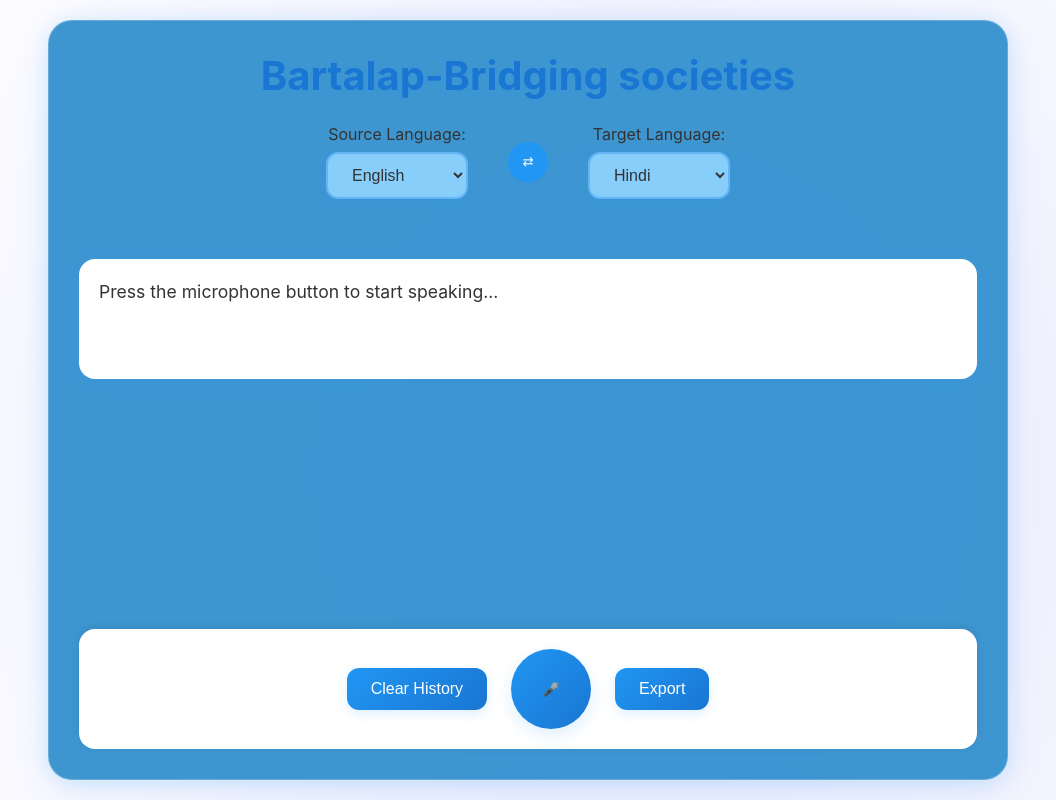
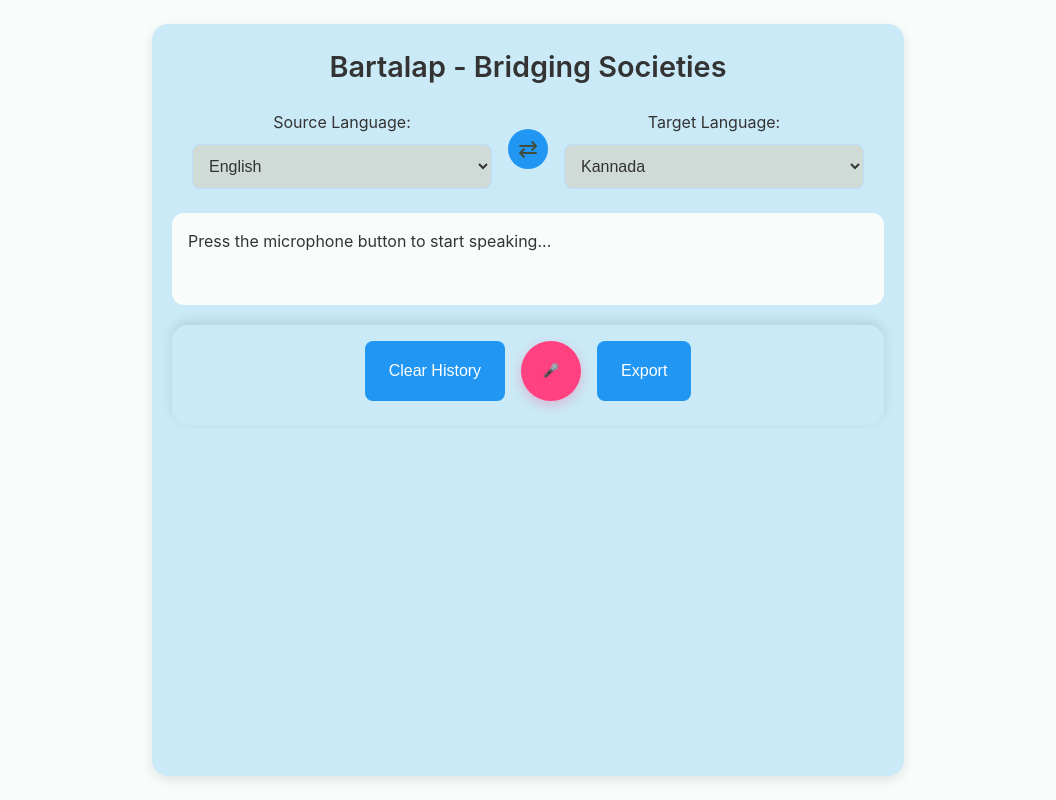
Before and after one commit to mainulislamsfdc/bartalap, a website built with webpack: page docs/index.html in a window 1280 px wide. Shown: the whole page, without its empty margins (112-1168 px from the left). Built offline with nearby package versions, Linux system fonts and the light colour scheme.

Commit message:
Fix 5Feb-1

```diff
--- a/css/styles.css
+++ b/css/styles.css
@@ -1,11 +1,12 @@
 :root {
     --primary-color: #2196F3;
-    --primary-light: #64B5F6;
     --primary-dark: #1976D2;
-    --background-glow: #e3e5fd;
+    --primary-light: #BBDEFB;
+    --accent-color: #FF4081;
     --text-color: #333333;
-    --shadow-color: rgba(33, 150, 243, 0.15);
-    --card-background:  rgba(52, 145, 207, 0.95);
+    --text-light: #666666;
+    --background-color: #f8fdfc;
+    --card-background: #caeaf7;
 }
 
 * {
@@ -16,64 +17,48 @@
 
 body {
     font-family: -apple-system, BlinkMacSystemFont, 'Segoe UI', Roboto, sans-serif;
-    min-height: 100vh;
-    background: radial-gradient(circle at center, var(--background-glow) 0%, #ffffff 100%);
-    animation: glow 8s infinite alternate;
+    background-color: var(--background-color);
     color: var(--text-color);
-}
-
-@keyframes glow {
-    0% {
-        background-size: 100% 100%;
-    }
-    100% {
-        background-size: 120% 120%;
-    }
+    line-height: 1.6;
 }
 
 .app-container {
-    max-width: 1000px;
+    max-width: 100%;
     margin: 0 auto;
-    padding: 20px;
+    padding: 16px;
     min-height: 100vh;
+    display: flex;
+    flex-direction: column;
 }
 
 .content-wrapper {
     background: var(--card-background);
-    border-radius: 24px;
-    box-shadow: 0 8px 32px var(--shadow-color),
-                0 0 20px rgba(33, 150, 243, 0.1);
-    backdrop-filter: blur(10px);
-    -webkit-backdrop-filter: blur(10px);
-    padding: 30px;
-    min-height: calc(100vh - 40px);
-    display: flex;
-    flex-direction: column;
-    border: 1px solid rgba(255, 255, 255, 0.2);
+    border-radius: 16px;
+    box-shadow: 0 4px 12px rgba(0,0,0,0.1);
+    padding: 20px;
+    flex: 1;
 }
 
 .app-header {
-    margin-bottom: 30px;
     text-align: center;
+    margin-bottom: 24px;
 }
 
 .app-header h1 {
-    color: var(--primary-dark);
-    margin-bottom: 24px;
-    font-size: 2.5em;
-    text-shadow: 0 2px 4px var(--shadow-color);
+    color: var(--text-color);
+    font-size: 1.8rem;
+    margin-bottom: 20px;
+    font-weight: 600;
 }
 
 .language-controls {
-    margin-top: 20px;
+    margin-bottom: 20px;
 }
 
 .language-selection {
     display: flex;
-    justify-content: center;
-    gap: 40px;
-    flex-wrap: wrap;
-    align-items: center;
+    flex-direction: column;
+    gap: 16px;
 }
 
 .source-language,
@@ -84,219 +69,216 @@ body {
 }
 
 .language-select {
-    padding: 12px 20px;
-    border-radius: 12px;
-    border: 2px solid var(--primary-light);
-    background: lightskyblue;
-    font-size: 1em;
+    padding: 12px;
+    border-radius: 8px;
+    border: 1px solid var(--primary-light);
+    background: rgba(209, 218, 213, 0.959);
+    font-size: 1rem;
     color: var(--text-color);
-    cursor: pointer;
-    transition: all 0.3s ease;
-    box-shadow: 0 4px 8px var(--shadow-color);
+    width: 100%;
+    max-width: 300px;
+    margin: 0 auto;
 }
 
-.language-select:hover {
+.language-select:focus {
+    outline: none;
     border-color: var(--primary-color);
-    box-shadow: 0 6px 12px var(--shadow-color);
+    box-shadow: 0 0 0 2px var(--primary-light);
+}
+
+.language-switcher {
+    display: flex;
+    justify-content: center;
+    margin: 8px 0;
 }
 
 .switch-button {
+    background: var(--primary-color);
+    color: rgb(66, 77, 58);
+    border: none;
+    border-radius: 50%;
     width: 40px;
     height: 40px;
-    border-radius: 50%;
-    border: none;
-    background: var(--primary-color);
-    color: white;
+    font-size: 1.5rem;
     cursor: pointer;
-    transition: transform 0.3s ease;
-    box-shadow: 0 4px 8px var(--shadow-color);
+    display: flex;
+    align-items: center;
+    justify-content: center;
+    transition: all 0.3s ease;
 }
 
 .switch-button:hover {
-    transform: scale(1.1);
+    background: var(--primary-dark);
+    transform: scale(1.05);
 }
 
 .translation-container {
-    flex: 1;
-    display: flex;
-    flex-direction: column;
-    gap: 20px;
-    margin: 30px 0;
+    margin: 20px 0;
 }
 
 .current-text-wrapper {
-    background: white;
-    border-radius: 16px;
-    padding: 20px;
-    box-shadow: 0 4px 16px var(--shadow-color);
-    min-height: 120px;
+    background: var(--background-color);
+    border-radius: 12px;
+    padding: 16px;
+    margin-bottom: 16px;
 }
 
 .current-text {
-    font-size: 1.1em;
-    line-height: 1.5;
-}
-
-.translation-history {
-    display: flex;
-    flex-direction: column;
-    gap: 16px;
-    overflow-y: auto;
-    max-height: 400px;
-    padding: 4px;
+    min-height: 60px;
 }
 
 .translation-item {
     background: white;
-    padding: 20px;
-    border-radius: 16px;
-    box-shadow: 0 4px 12px var(--shadow-color);
-    transition: transform 0.2s ease;
+    border-radius: 12px;
+    padding: 16px;
+    margin-bottom: 12px;
+    box-shadow: 0 2px 6px rgba(0,0,0,0.05);
 }
 
-.translation-item:hover {
-    transform: translateY(-2px);
+.translation-item .timestamp {
+    color: var(--text-light);
+    font-size: 0.85rem;
+    margin-bottom: 8px;
+}
+
+.translation-pair {
+    display: flex;
+    flex-direction: column;
+    gap: 8px;
+}
+
+.translation-text {
+    padding: 8px;
+    border-radius: 8px;
+    background: var(--background-color);
+}
+
+.original-text {
+    color: var(--text-color);
+}
+
+.translated-text {
+    color: var(--primary-dark);
 }
 
 .controls {
     position: sticky;
     bottom: 0;
-    background: white;
-    padding: 20px;
+    background: var(--card-background);
+    padding: 16px;
     border-radius: 16px;
-    box-shadow: 0 -2px 10px rgba(0, 0, 0, 0.1);
+    box-shadow: 0 -4px 12px rgba(0,0,0,0.1);
 }
 
 .control-buttons {
     display: flex;
     justify-content: center;
-    gap: 24px;
-    align-items: center;
+    gap: 16px;
+    flex-wrap: wrap;
 }
 
 .mic-button {
-    width: 80px;
-    height: 80px;
+    width: 60px;
+    height: 60px;
     border-radius: 50%;
     border: none;
-    background: linear-gradient(135deg, var(--primary-color), var(--primary-dark));
+    background: var(--accent-color);
     color: white;
     cursor: pointer;
     transition: all 0.3s ease;
-    box-shadow: 0 6px 16px var(--shadow-color);
-    display: flex;
-    align-items: center;
-    justify-content: center;
+    box-shadow: 0 4px 12px rgba(255,64,129,0.3);
 }
 
 .mic-button:hover {
-    transform: translateY(-2px);
-    box-shadow: 0 8px 20px var(--shadow-color);
+    transform: scale(1.05);
+    box-shadow: 0 6px 16px rgba(255,64,129,0.4);
 }
 
 .mic-button.recording {
-    background: linear-gradient(135deg, #f44336, #d32f2f);
     animation: pulse 1.5s infinite;
+    background: #f44336;
 }
 
 .action-button {
     padding: 12px 24px;
     border: none;
-    border-radius: 12px;
-    background: linear-gradient(135deg, var(--primary-color), var(--primary-dark));
+    border-radius: 8px;
+    background: var(--primary-color);
     color: white;
     cursor: pointer;
     transition: all 0.3s ease;
-    box-shadow: 0 4px 12px var(--shadow-color);
-    font-size: 1em;
-    font-weight: 500;
+    font-size: 1rem;
 }
 
 .action-button:hover {
-    transform: translateY(-2px);
-    box-shadow: 0 6px 16px var(--shadow-color);
+    background: var(--primary-dark);
+    transform: translateY(-1px);
 }
 
-.loading-indicator {
-    position: fixed;
-    top: 50%;
-    left: 50%;
-    transform: translate(-50%, -50%);
-    background: white;
-    padding: 20px;
-    border-radius: 16px;
-    box-shadow: 0 4px 20px var(--shadow-color);
+.recording-status {
+    display: block;
     text-align: center;
-}
-
-.loading-indicator.hidden {
-    display: none;
-}
-
-.loader {
-    width: 40px;
-    height: 40px;
-    border: 4px solid var(--primary-light);
-    border-top-color: var(--primary-dark);
-    border-radius: 50%;
-    animation: spin 1s linear infinite;
-    margin: 0 auto 10px;
-}
-
-.error-message {
-    position: fixed;
-    top: 20px;
-    right: 20px;
-    background: #ff5252;
-    color: white;
-    padding: 16px;
-    border-radius: 12px;
-    box-shadow: 0 4px 20px rgba(255, 82, 82, 0.2);
-    display: flex;
-    align-items: center;
-    gap: 12px;
-}
-
-.error-message.hidden {
-    display: none;
-}
-
-.close-button {
-    background: none;
-    border: none;
-    color: white;
-    cursor: pointer;
-    font-size: 1.2em;
+    color: var(--text-light);
+    margin-top: 8px;
+    font-size: 0.9rem;
 }
 
 @keyframes pulse {
     0% { transform: scale(1); }
-    50% { transform: scale(1.05); box-shadow: 0 8px 24px var(--shadow-color); }
+    50% { transform: scale(1.05); box-shadow: 0 6px 20px rgba(244,67,54,0.4); }
     100% { transform: scale(1); }
 }
 
-@keyframes spin {
-    to { transform: rotate(360deg); }
-}
-
-/* Responsive Design */
-@media (max-width: 768px) {
-    .content-wrapper {
-        padding: 20px;
-        border-radius: 16px;
+/* Mobile Responsiveness */
+@media (min-width: 768px) {
+    .app-container {
+        max-width: 800px;
+        padding: 24px;
     }
 
     .language-selection {
-        flex-direction: column;
-        gap: 20px;
+        flex-direction: row;
+        align-items: center;
+        justify-content: center;
     }
 
-    .mic-button {
-        width: 64px;
-        height: 64px;
+    .source-language,
+    .target-language {
+        flex: 1;
+        max-width: 300px;
     }
 
-    .action-button {
-        padding: 10px 20px;
+    .translation-pair {
+        flex-direction: row;
+        gap: 16px;
     }
 }
+
+/* Loading and Error States */
+.loading-indicator,
+.error-message {
+    position: fixed;
+    bottom: 20px;
+    left: 50%;
+    transform: translateX(-50%);
+    padding: 12px 24px;
+    border-radius: 8px;
+    background: var(--card-background);
+    box-shadow: 0 4px 12px rgba(0,0,0,0.15);
+    display: flex;
+    align-items: center;
+    gap: 12px;
+    z-index: 1000;
+}
+
+.loading-indicator {
+    color: var(--primary-color);
+}
+
+.error-message {
+    color: #f44336;
+}
+
+.hidden {
+    display: none;
+}
--- a/docs/css/styles.css
+++ b/docs/css/styles.css
@@ -1,11 +1,12 @@
 :root {
     --primary-color: #2196F3;
-    --primary-light: #64B5F6;
     --primary-dark: #1976D2;
-    --background-glow: #e3e5fd;
+    --primary-light: #BBDEFB;
+    --accent-color: #FF4081;
     --text-color: #333333;
-    --shadow-color: rgba(33, 150, 243, 0.15);
-    --card-background:  rgba(52, 145, 207, 0.95);
+    --text-light: #666666;
+    --background-color: #f8fdfc;
+    --card-background: #caeaf7;
 }
 
 * {
@@ -16,64 +17,48 @@
 
 body {
     font-family: -apple-system, BlinkMacSystemFont, 'Segoe UI', Roboto, sans-serif;
-    min-height: 100vh;
-    background: radial-gradient(circle at center, var(--background-glow) 0%, #ffffff 100%);
-    animation: glow 8s infinite alternate;
+    background-color: var(--background-color);
     color: var(--text-color);
-}
-
-@keyframes glow {
-    0% {
-        background-size: 100% 100%;
-    }
-    100% {
-        background-size: 120% 120%;
-    }
+    line-height: 1.6;
 }
 
 .app-container {
-    max-width: 1000px;
+    max-width: 100%;
     margin: 0 auto;
-    padding: 20px;
+    padding: 16px;
     min-height: 100vh;
+    display: flex;
+    flex-direction: column;
 }
 
 .content-wrapper {
     background: var(--card-background);
-    border-radius: 24px;
-    box-shadow: 0 8px 32px var(--shadow-color),
-                0 0 20px rgba(33, 150, 243, 0.1);
-    backdrop-filter: blur(10px);
-    -webkit-backdrop-filter: blur(10px);
-    padding: 30px;
-    min-height: calc(100vh - 40px);
-    display: flex;
-    flex-direction: column;
-    border: 1px solid rgba(255, 255, 255, 0.2);
+    border-radius: 16px;
+    box-shadow: 0 4px 12px rgba(0,0,0,0.1);
+    padding: 20px;
+    flex: 1;
 }
 
 .app-header {
-    margin-bottom: 30px;
     text-align: center;
+    margin-bottom: 24px;
 }
 
 .app-header h1 {
-    color: var(--primary-dark);
-    margin-bottom: 24px;
-    font-size: 2.5em;
-    text-shadow: 0 2px 4px var(--shadow-color);
+    color: var(--text-color);
+    font-size: 1.8rem;
+    margin-bottom: 20px;
+    font-weight: 600;
 }
 
 .language-controls {
-    margin-top: 20px;
+    margin-bottom: 20px;
 }
 
 .language-selection {
     display: flex;
-    justify-content: center;
-    gap: 40px;
-    flex-wrap: wrap;
-    align-items: center;
+    flex-direction: column;
+    gap: 16px;
 }
 
 .source-language,
@@ -84,219 +69,216 @@ body {
 }
 
 .language-select {
-    padding: 12px 20px;
-    border-radius: 12px;
-    border: 2px solid var(--primary-light);
-    background: lightskyblue;
-    font-size: 1em;
+    padding: 12px;
+    border-radius: 8px;
+    border: 1px solid var(--primary-light);
+    background: rgba(209, 218, 213, 0.959);
+    font-size: 1rem;
     color: var(--text-color);
-    cursor: pointer;
-    transition: all 0.3s ease;
-    box-shadow: 0 4px 8px var(--shadow-color);
+    width: 100%;
+    max-width: 300px;
+    margin: 0 auto;
 }
 
-.language-select:hover {
+.language-select:focus {
+    outline: none;
     border-color: var(--primary-color);
-    box-shadow: 0 6px 12px var(--shadow-color);
+    box-shadow: 0 0 0 2px var(--primary-light);
+}
+
+.language-switcher {
+    display: flex;
+    justify-content: center;
+    margin: 8px 0;
 }
 
 .switch-button {
+    background: var(--primary-color);
+    color: rgb(66, 77, 58);
+    border: none;
+    border-radius: 50%;
     width: 40px;
     height: 40px;
-    border-radius: 50%;
-    border: none;
-    background: var(--primary-color);
-    color: white;
+    font-size: 1.5rem;
     cursor: pointer;
-    transition: transform 0.3s ease;
-    box-shadow: 0 4px 8px var(--shadow-color);
+    display: flex;
+    align-items: center;
+    justify-content: center;
+    transition: all 0.3s ease;
 }
 
 .switch-button:hover {
-    transform: scale(1.1);
+    background: var(--primary-dark);
+    transform: scale(1.05);
 }
 
 .translation-container {
-    flex: 1;
-    display: flex;
-    flex-direction: column;
-    gap: 20px;
-    margin: 30px 0;
+    margin: 20px 0;
 }
 
 .current-text-wrapper {
-    background: white;
-    border-radius: 16px;
-    padding: 20px;
-    box-shadow: 0 4px 16px var(--shadow-color);
-    min-height: 120px;
+    background: var(--background-color);
+    border-radius: 12px;
+    padding: 16px;
+    margin-bottom: 16px;
 }
 
 .current-text {
-    font-size: 1.1em;
-    line-height: 1.5;
-}
-
-.translation-history {
-    display: flex;
-    flex-direction: column;
-    gap: 16px;
-    overflow-y: auto;
-    max-height: 400px;
-    padding: 4px;
+    min-height: 60px;
 }
 
 .translation-item {
     background: white;
-    padding: 20px;
-    border-radius: 16px;
-    box-shadow: 0 4px 12px var(--shadow-color);
-    transition: transform 0.2s ease;
+    border-radius: 12px;
+    padding: 16px;
+    margin-bottom: 12px;
+    box-shadow: 0 2px 6px rgba(0,0,0,0.05);
 }
 
-.translation-item:hover {
-    transform: translateY(-2px);
+.translation-item .timestamp {
+    color: var(--text-light);
+    font-size: 0.85rem;
+    margin-bottom: 8px;
+}
+
+.translation-pair {
+    display: flex;
+    flex-direction: column;
+    gap: 8px;
+}
+
+.translation-text {
+    padding: 8px;
+    border-radius: 8px;
+    background: var(--background-color);
+}
+
+.original-text {
+    color: var(--text-color);
+}
+
+.translated-text {
+    color: var(--primary-dark);
 }
 
 .controls {
     position: sticky;
     bottom: 0;
-    background: white;
-    padding: 20px;
+    background: var(--card-background);
+    padding: 16px;
     border-radius: 16px;
-    box-shadow: 0 -2px 10px rgba(0, 0, 0, 0.1);
+    box-shadow: 0 -4px 12px rgba(0,0,0,0.1);
 }
 
 .control-buttons {
     display: flex;
     justify-content: center;
-    gap: 24px;
-    align-items: center;
+    gap: 16px;
+    flex-wrap: wrap;
 }
 
 .mic-button {
-    width: 80px;
-    height: 80px;
+    width: 60px;
+    height: 60px;
     border-radius: 50%;
     border: none;
-    background: linear-gradient(135deg, var(--primary-color), var(--primary-dark));
+    background: var(--accent-color);
     color: white;
     cursor: pointer;
     transition: all 0.3s ease;
-    box-shadow: 0 6px 16px var(--shadow-color);
-    display: flex;
-    align-items: center;
-    justify-content: center;
+    box-shadow: 0 4px 12px rgba(255,64,129,0.3);
 }
 
 .mic-button:hover {
-    transform: translateY(-2px);
-    box-shadow: 0 8px 20px var(--shadow-color);
+    transform: scale(1.05);
+    box-shadow: 0 6px 16px rgba(255,64,129,0.4);
 }
 
 .mic-button.recording {
-    background: linear-gradient(135deg, #f44336, #d32f2f);
     animation: pulse 1.5s infinite;
+    background: #f44336;
 }
 
 .action-button {
     padding: 12px 24px;
     border: none;
-    border-radius: 12px;
-    background: linear-gradient(135deg, var(--primary-color), var(--primary-dark));
+    border-radius: 8px;
+    background: var(--primary-color);
     color: white;
     cursor: pointer;
     transition: all 0.3s ease;
-    box-shadow: 0 4px 12px var(--shadow-color);
-    font-size: 1em;
-    font-weight: 500;
+    font-size: 1rem;
 }
 
 .action-button:hover {
-    transform: translateY(-2px);
-    box-shadow: 0 6px 16px var(--shadow-color);
+    background: var(--primary-dark);
+    transform: translateY(-1px);
 }
 
-.loading-indicator {
-    position: fixed;
-    top: 50%;
-    left: 50%;
-    transform: translate(-50%, -50%);
-    background: white;
-    padding: 20px;
-    border-radius: 16px;
-    box-shadow: 0 4px 20px var(--shadow-color);
+.recording-status {
+    display: block;
     text-align: center;
-}
-
-.loading-indicator.hidden {
-    display: none;
-}
-
-.loader {
-    width: 40px;
-    height: 40px;
-    border: 4px solid var(--primary-light);
-    border-top-color: var(--primary-dark);
-    border-radius: 50%;
-    animation: spin 1s linear infinite;
-    margin: 0 auto 10px;
-}
-
-.error-message {
-    position: fixed;
-    top: 20px;
-    right: 20px;
-    background: #ff5252;
-    color: white;
-    padding: 16px;
-    border-radius: 12px;
-    box-shadow: 0 4px 20px rgba(255, 82, 82, 0.2);
-    display: flex;
-    align-items: center;
-    gap: 12px;
-}
-
-.error-message.hidden {
-    display: none;
-}
-
-.close-button {
-    background: none;
-    border: none;
-    color: white;
-    cursor: pointer;
-    font-size: 1.2em;
+    color: var(--text-light);
+    margin-top: 8px;
+    font-size: 0.9rem;
 }
 
 @keyframes pulse {
     0% { transform: scale(1); }
-    50% { transform: scale(1.05); box-shadow: 0 8px 24px var(--shadow-color); }
+    50% { transform: scale(1.05); box-shadow: 0 6px 20px rgba(244,67,54,0.4); }
     100% { transform: scale(1); }
 }
 
-@keyframes spin {
-    to { transform: rotate(360deg); }
-}
-
-/* Responsive Design */
-@media (max-width: 768px) {
-    .content-wrapper {
-        padding: 20px;
-        border-radius: 16px;
+/* Mobile Responsiveness */
+@media (min-width: 768px) {
+    .app-container {
+        max-width: 800px;
+        padding: 24px;
     }
 
     .language-selection {
-        flex-direction: column;
-        gap: 20px;
+        flex-direction: row;
+        align-items: center;
+        justify-content: center;
     }
 
-    .mic-button {
-        width: 64px;
-        height: 64px;
+    .source-language,
+    .target-language {
+        flex: 1;
+        max-width: 300px;
     }
 
-    .action-button {
-        padding: 10px 20px;
+    .translation-pair {
+        flex-direction: row;
+        gap: 16px;
     }
 }
+
+/* Loading and Error States */
+.loading-indicator,
+.error-message {
+    position: fixed;
+    bottom: 20px;
+    left: 50%;
+    transform: translateX(-50%);
+    padding: 12px 24px;
+    border-radius: 8px;
+    background: var(--card-background);
+    box-shadow: 0 4px 12px rgba(0,0,0,0.15);
+    display: flex;
+    align-items: center;
+    gap: 12px;
+    z-index: 1000;
+}
+
+.loading-indicator {
+    color: var(--primary-color);
+}
+
+.error-message {
+    color: #f44336;
+}
+
+.hidden {
+    display: none;
+}
--- a/docs/index.html
+++ b/docs/index.html
@@ -3,7 +3,7 @@
 <head>
     <meta charset="UTF-8">
     <meta name="viewport" content="width=device-width, initial-scale=1.0">
-    <title>Bartalap-Bridging societies</title>
+    <title>Bartalap - Bridging Societies</title>
     <link rel="manifest" href="manifest.json">
     <link rel="stylesheet" href="css/styles.css">
     <link rel="icon" type="image/x-icon" href="favicon.ico">
@@ -13,7 +13,7 @@
     <div class="app-container">
         <div class="content-wrapper">
             <header class="app-header">
-                <h1>Bartalap-Bridging societies</h1>
+                <h1>Bartalap - Bridging Societies</h1>
                 <div class="language-controls">
                     <div class="language-selection">
                         <div class="source-language">
@@ -38,9 +38,9 @@
                         <div class="target-language">
                             <label for="targetLanguageSelect">Target Language:</label>
                             <select id="targetLanguageSelect" class="language-select">
+                                <option value="kn-IN">Kannada</option>
                                 <option value="hi-IN">Hindi</option>
                                 <option value="bn-IN">Bengali</option>
-                                <option value="kn-IN">Kannada</option>
                                 <option value="ta-IN">Tamil</option>
                                 <option value="te-IN">Telugu</option>
                                 <option value="ml-IN">Malayalam</option>
--- a/js/audioHandler.js
+++ b/js/audioHandler.js
@@ -38,7 +38,7 @@ export default class AudioHandler {
 
   setupContinuousRecognition() {
       this.recognition.continuous = true;
-      this.recognition.interimResults = true;
+      this.recognition.interimResults = false;
       this.recognition.maxAlternatives = 1;
       this.recognition.lang = this.sourceLang;
 
```
Also changed, not shown: index.html (+3 -3 lines), js/uiController.js (+34 -3 lines), docs/bundle.js.
